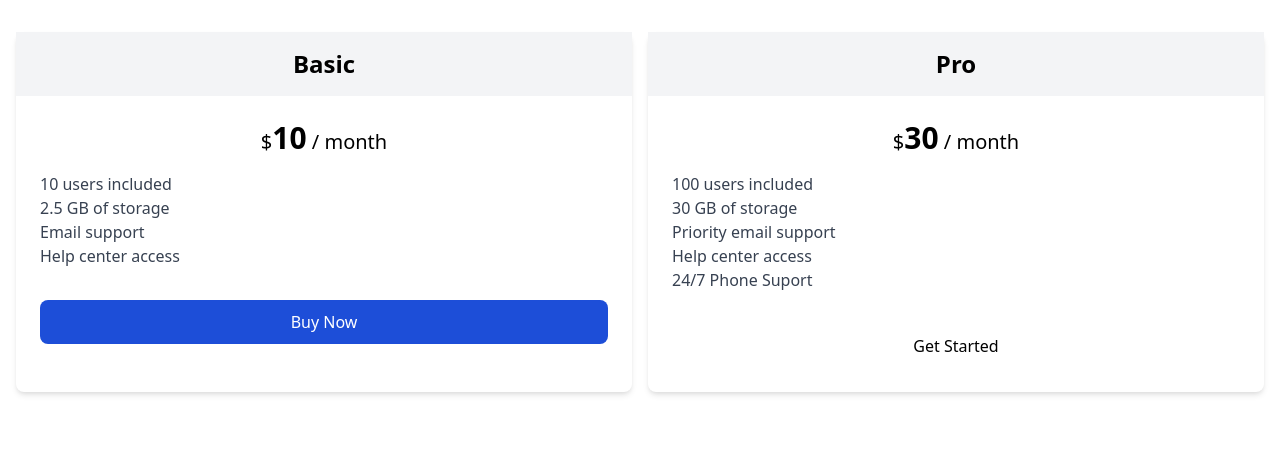
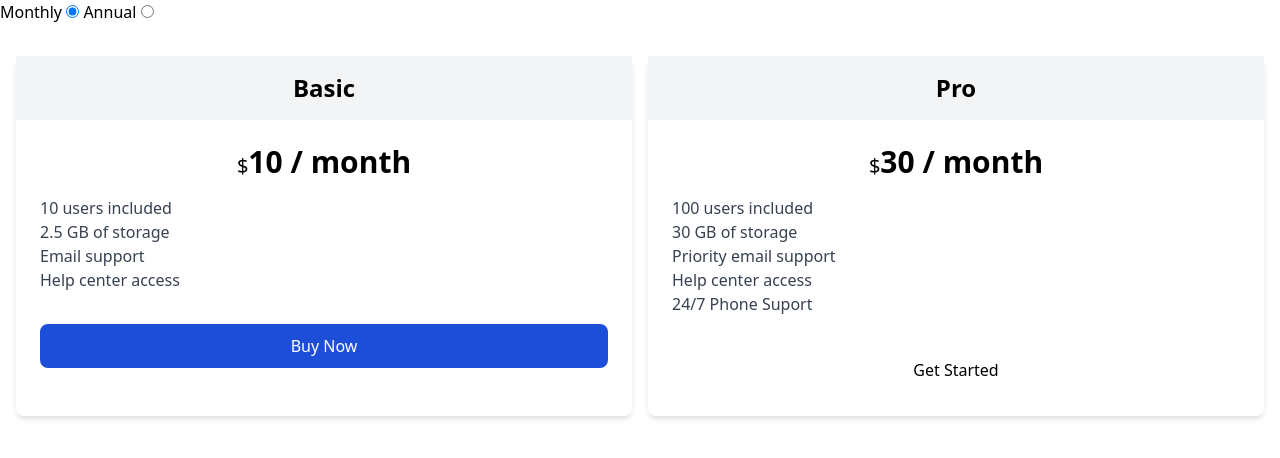
Before and after one commit to YoussefLachgar/ecma-script-6, a website: page dom_exercice3.html in a window 1280 px wide. Drawn offline with nearby package versions, Linux system fonts and the light colour scheme.

Commit message:
exercice 3: add toggle / radio box for annual and monthly payments for the basic and pro plans

```diff
--- a/dom_exercice3.html
+++ b/dom_exercice3.html
@@ -18,8 +18,7 @@
           </div>
           <div class="card-body py-6 px-6">
             <h4 class="text-xl font-medium mb-4 text-center">
-              $<span class="text-3xl font-bold text-primary-500">30</span> /
-              month
+              $<span class="pricing text-3xl font-bold text-primary-500">30 / month</span>
             </h4>
             <ul class="list-unstyled text-gray-700 mb-8">
               <li>100 users included</li>
@@ -41,8 +40,7 @@
           </div>
           <div class="card-body py-6 px-6">
             <h4 class="text-xl font-medium mb-4 text-center">
-              $<span class="text-3xl font-bold text-primary-500">10</span> /
-              month
+              $<span class="pricing text-3xl font-bold text-primary-500">10 / month</span>
             </h4>
             <ul class="list-unstyled text-gray-700 mb-8">
               <li>10 users included</li>
--- a/dom_exercice3.js
+++ b/dom_exercice3.js
@@ -4,20 +4,19 @@
   A new feature has been added to the Pro plan: '24/7 Phone support'.
   Add this using JavaScript to the list features of the Pro plan.
 */
-document.querySelector('#pro-plan ul')
-    .insertAdjacentHTML('beforeend', '<li>24/7 Phone Suport</li>');
+document
+  .querySelector("#pro-plan ul")
+  .insertAdjacentHTML("beforeend", "<li>24/7 Phone Suport</li>");
 
 /*
   Exercise 02
   -----------
   To make the ordering of the plans more logical, using JavaScript, move the basic plan to be before (to the left) of the pro plan.
 */
-const proPlanDiv = document.querySelector('#pro-plan');
-const basicPlanDiv = document.querySelector('#basic-plan');
+const proPlanDiv = document.querySelector("#pro-plan");
+const basicPlanDiv = document.querySelector("#basic-plan");
 const parent = basicPlanDiv.parentNode;
 parent.insertBefore(basicPlanDiv, proPlanDiv);
-
-
 
 /*
   Exercise 03
@@ -25,10 +24,9 @@ parent.insertBefore(basicPlanDiv, proPlanDiv);
   To make the Pro plan have a stronger call to action, update the current 'Get started' button to be blue (#007bff) with white text and have the text 'Buy Now'
 */
 
-const basicPlanButton  = document.querySelector('#basic-plan button');
-basicPlanButton.classList.add('bg-blue-700', 'text-white');
-basicPlanButton.textContent = 'Buy Now';
-
+const basicPlanButton = document.querySelector("#basic-plan button");
+basicPlanButton.classList.add("bg-blue-700", "text-white");
+basicPlanButton.textContent = "Buy Now";
 
 /*
   Exercise 04
@@ -36,8 +34,8 @@ basicPlanButton.textContent = 'Buy Now';
   There is a special offer on at the moment offering 50% more storage on the Basic plan and 25% more on the Pro plan.
   Update the basic and pro plan cards to reflect the new storage amount being offered.
 */
-const proPlanLiStorage = document.querySelector('#pro-plan li span');
-const basicPlanLiStorage = document.querySelector('#basic-plan li span');
+const proPlanLiStorage = document.querySelector("#pro-plan li span");
+const basicPlanLiStorage = document.querySelector("#basic-plan li span");
 
 const extractStorageValue = (textContent) => {
   const regex = /\d+/; // Matches one or more digits
@@ -45,12 +43,13 @@ const extractStorageValue = (textContent) => {
   return match ? parseInt(match[0]) : 0; // Return 0 if no digits found
 };
 
-proPlanLiStorage.textContent = extractStorageValue(proPlanLiStorage.textContent) * 1.5;
-basicPlanLiStorage.textContent = extractStorageValue(basicPlanLiStorage.textContent) * 1.25;
+proPlanLiStorage.textContent =
+  extractStorageValue(proPlanLiStorage.textContent) * 1.5;
+basicPlanLiStorage.textContent =
+  extractStorageValue(basicPlanLiStorage.textContent) * 1.25;
 
 console.log(proPlanLiStorage);
 console.log(basicPlanLiStorage);
-
 
 /*
   Exercise 05
@@ -58,3 +57,37 @@ console.log(basicPlanLiStorage);
   You have been asked to add ask a toggle / radio box for annual and monthly payments for the basic and pro plans.
   Add a radio button to toggle between monthly and annual payment options and adjust the prices shown for both plans if the annual option is selected (give two months free if customers pay annually).
 */
+
+document.querySelector(".container").insertAdjacentHTML(
+  "beforeBegin",
+  `
+<label>
+  Monthly
+  <input id="monthlyPricing" type="radio" name="pricing" value="monthly" checked/>
+</label>
+<label>
+  Annual
+  <input id="annualPricing" type="radio" name="pricing" value="annual"/>
+</label>
+`
+);
+
+const pricing = {
+  monthly: {
+    basic: "10 / month",
+    pro: "30 / month",
+  },
+  annual: {
+    basic: "100 / year",
+    pro: "300 / year",
+  },
+};
+
+const changePricing = (event) => {
+  const selection = event.target.value;
+  document.querySelector('#basic-plan .pricing').textContent = pricing[selection].basic;
+  document.querySelector('#pro-plan .pricing').textContent = pricing[selection].pro;
+}
+
+Array.from(document.querySelectorAll('input[type="radio"]'))
+  .forEach(radio => radio.addEventListener('change', changePricing));
```
Also changed, not shown: src/output.css.
